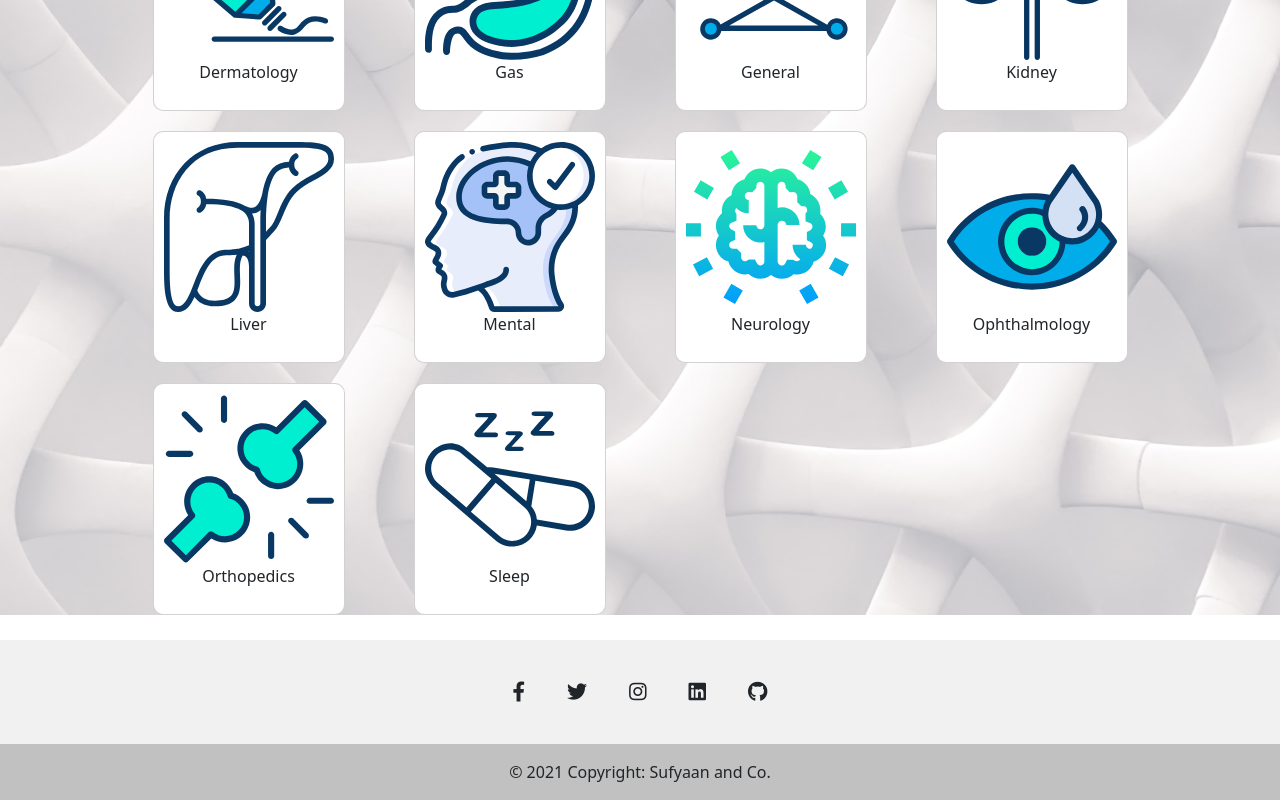
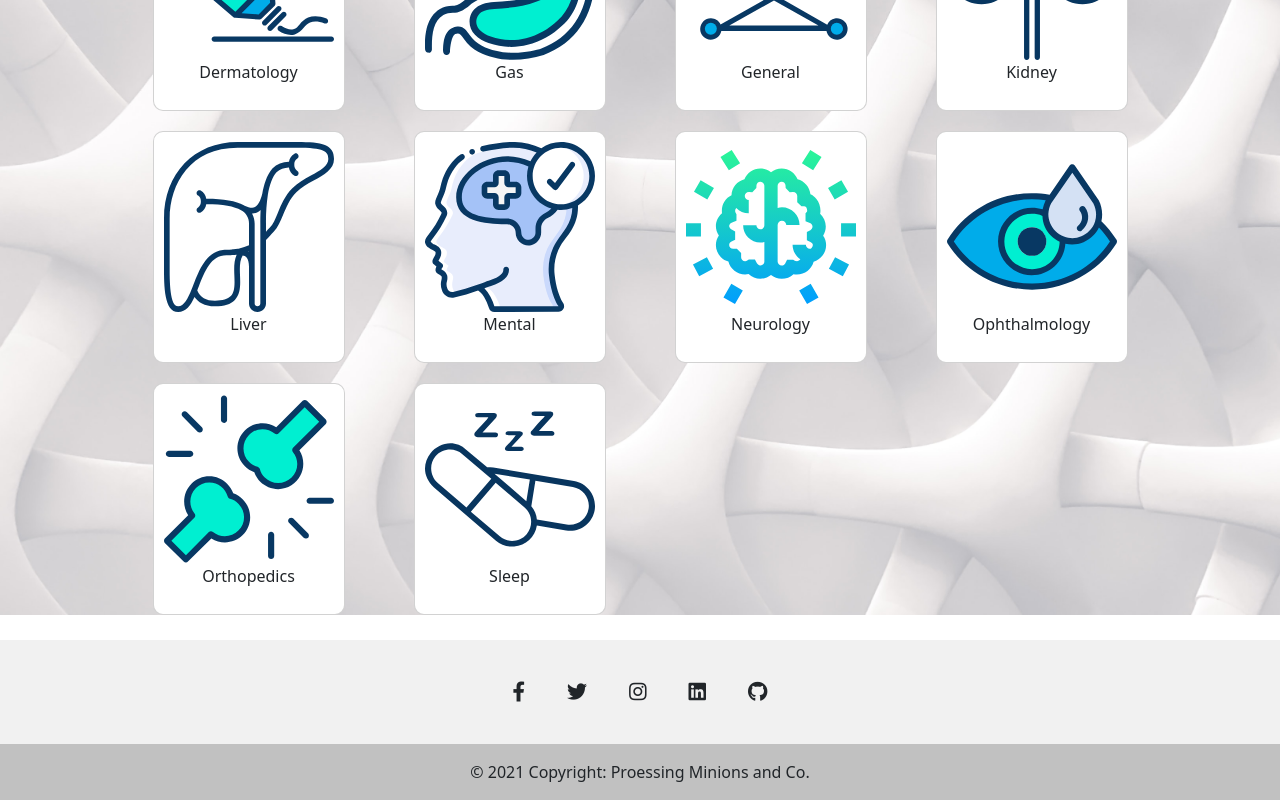
Before and after one commit to SufyaanKhateeb/MedicareIndia, a React (Create React App) app in the folder medicare/: page /service in a window 1280 px wide. Shown: the part 636-1436 px from the top of the page. Built offline with nearby package versions, Linux system fonts and the light colour scheme; no server answers.

Commit message:
minor updates

```diff
--- a/medicare/src/components/DataCard.jsx
+++ b/medicare/src/components/DataCard.jsx
@@ -7,7 +7,7 @@ const DataCard = ({ hospital }) => {
 
     <div className="dataCardcontainer d-inline">
       {flip ? (<div>
-        <div className="card" style={{ width: "18rem", minHeight: "250px" }}>
+        <div className="card" style={{ width: "18rem", minHeight: "300px" }}>
           <div
             className="card-body"
             style={{
--- a/medicare/src/components/pages/pageComp/Footer.jsx
+++ b/medicare/src/components/pages/pageComp/Footer.jsx
@@ -48,7 +48,7 @@ const Footer = () => {
 
                 <div className="text-center text-dark p-3" style={{ backgroundColor: "rgba(0, 0, 0, 0.2)" }}>
                     © 2021 Copyright:
-                    <a className="text-dark" href="#" style={{textDecoration:"none  "}}> Sufyaan and Co.</a>
+                    <a className="text-dark" href="#" style={{textDecoration:"none  "}}> Proessing Minions and Co.</a>
                 </div>
 
             </footer>
```
